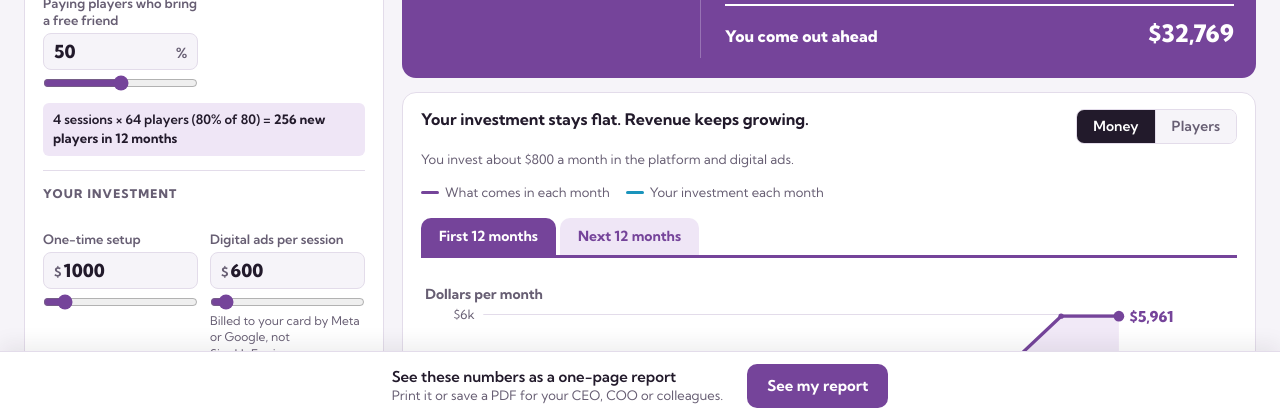
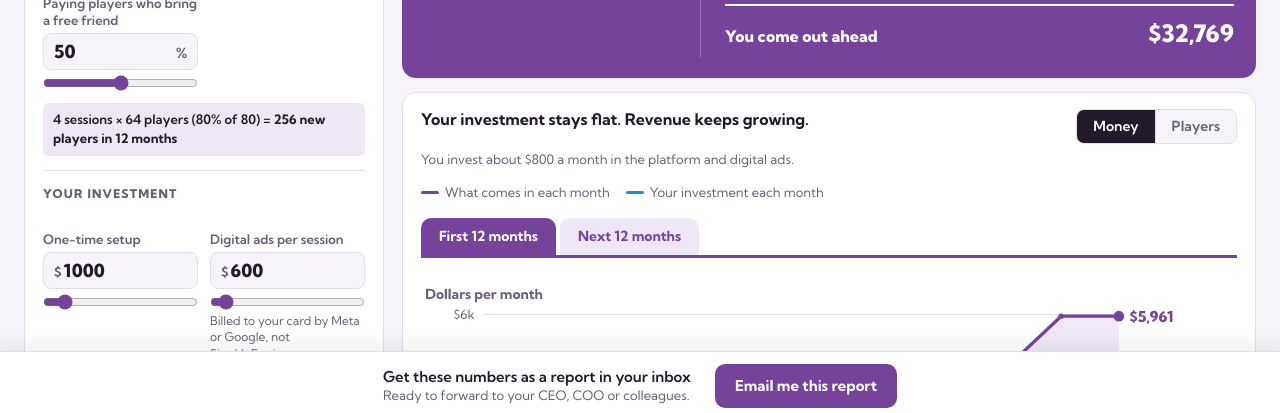
Before and after one commit to SignUpEngineLLC/signupengine-roi-calculator, a plain HTML site: page index.html in a window 1280 px wide. Shown: the part 380-793 px from the top of the page. Drawn offline with Linux system fonts and the light colour scheme.

Commit message:
Turn on emailed reports (Worker endpoint + Turnstile site key)
Co-Authored-By: Claude Opus 5.5 <noreply@anthropic.com>

```diff
--- a/index.html
+++ b/index.html
@@ -776,9 +776,9 @@ document.querySelectorAll('.tab').forEach(b=>b.addEventListener('click',()=>setT
 /* ---------- emailed report ---------- */
 // The server endpoint that emails the report. Until it exists, "Email me this report" becomes
 // "See my report": the preview opens straight away, to print, save as PDF or share by link.
-const REPORT_ENDPOINT = '';
+const REPORT_ENDPOINT = 'https://signupengine-roi-report.signupengine-roi-report.workers.dev/report';
 // Cloudflare Turnstile site key (public; the secret lives in the Worker). Proves a person sent the form.
-const TURNSTILE_SITE_KEY = '';
+const TURNSTILE_SITE_KEY = '0x4AAAAAAFbwr3gJwa7LMpFf';
 const rep = {type:'ltn', form:{}};
 // a real file, not a data: URI: Gmail and Outlook block data: images in email
 const SUE_LOGO = new URL('assets/signupengine-logo.png', location.href).href;
```
